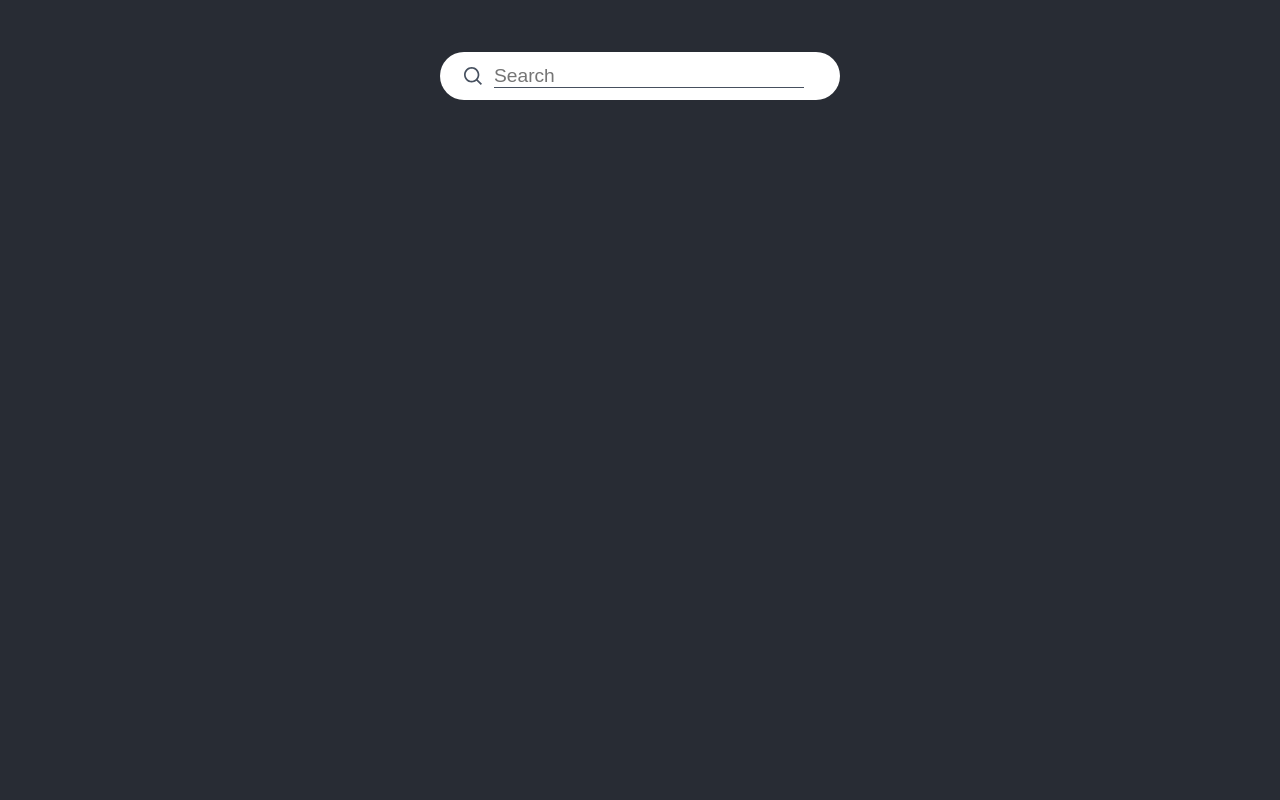
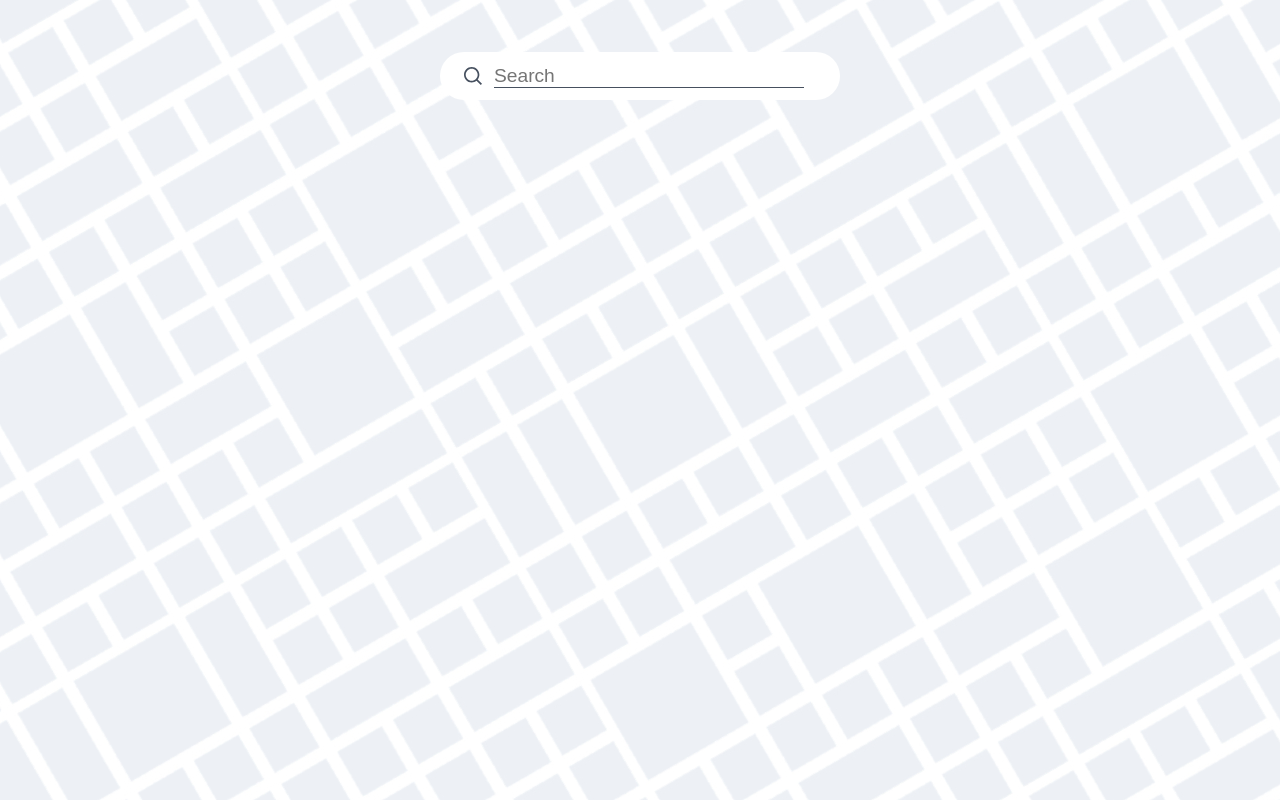
Before and after one commit to FATMAP/ice-cream-challenge, a React (Create React App) app: page / in a window 1280 px wide. Built offline with nearby package versions, Linux system fonts and the light colour scheme; data requests are answered from the project's data file.

Commit message:
Added tile background

```diff
--- a/src/components/App/App.scss
+++ b/src/components/App/App.scss
@@ -1,7 +1,8 @@
 @use 'src/styles/variables' as v;
 
 .main {
-  background-color: v.$color-bg;
+  position: relative;
+  overflow: hidden;
   min-height: 100vh;
   padding: 2em;
   display: flex;
@@ -11,6 +12,19 @@
   font-size: calc(10px + 2vmin);
   color: white;
 
+  &:before {
+    content: "";
+    position: absolute;
+    width: 300vw;
+    height: 300vh;
+    top: -100%;
+    left: -100%;
+    z-index: -1;
+    background: url('../../assets/tile.jpg') 0 0 repeat;
+    transform: rotate(-30deg);
+  }
+
+
   .search {
     width: 100%;
     max-width: 400px;
```
Also changed, not shown: src/assets/tile.jpg (added).
